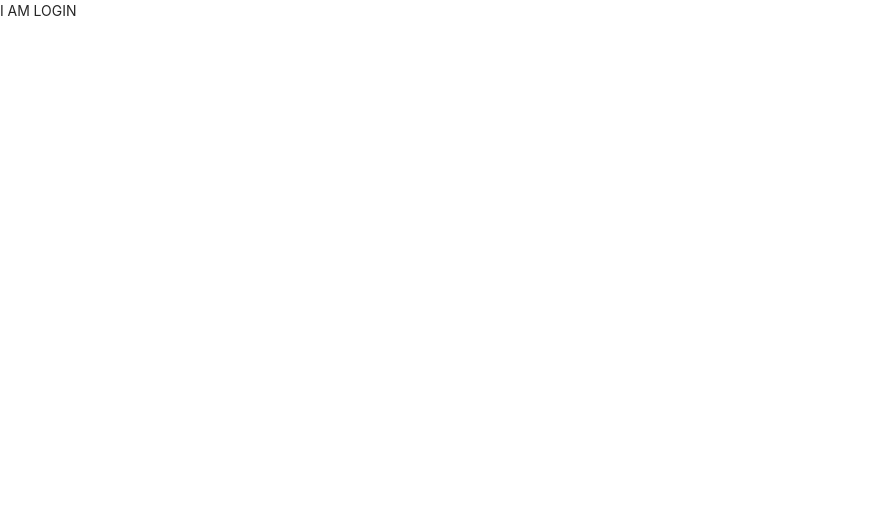
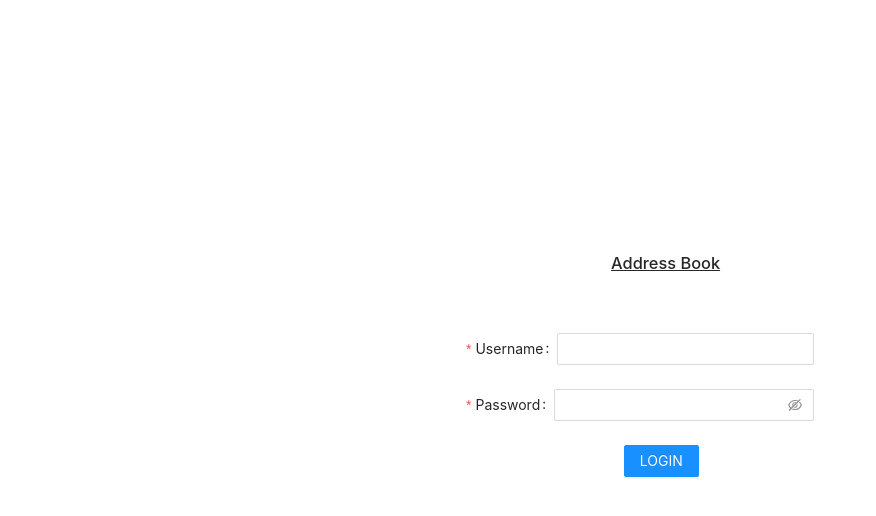
Before and after one commit to DhirajB7/AddressBook, a React (Create React App) app: page / in a window 1280 px wide. Shown: the top 516 px of the page, without its empty margins (0-876 px from the left). Built offline with nearby package versions, Linux system fonts and the light colour scheme.

Commit message:
login v1

```diff
--- a/src/App.css
+++ b/src/App.css
@@ -3,14 +3,22 @@ html, body, #root, #root>div {
   }
 
 
-.not-found-container{
+.one-data-container{
     height: 100%;
     display: flex;
+    flex-direction: column;
     justify-content: center;
     align-items: center;
 }
 
-.not-found-container > div{
+.login-heading{
+    position: relative;
+    bottom: 6%;
+    left: 2%;
+    text-decoration: underline;
+}
+
+#not-found-container > div{
     font-size: large;
     text-align: center;
 }
--- a/src/pages/login/Login.jsx
+++ b/src/pages/login/Login.jsx
@@ -1,11 +1,78 @@
-import React from 'react'
+import React from "react";
+import "antd/dist/antd.css";
+import { Form, Input, Button } from "antd";
 
 const Login = () => {
-    return (
-        <div>
-            I AM LOGIN
-        </div>
-    )
-}
+  const onFinish = (values) => {
+    console.log("Success:", values);
+  };
 
-export default Login
+  const onFinishFailed = (errorInfo) => {
+    console.log("Failed:", errorInfo);
+  };
+  return (
+    <div className="one-data-container">
+
+        <h3 className="login-heading">Address Book</h3>
+
+      <div id="login-container">
+        <Form
+          name="basic"
+          labelCol={{
+            span: 32,
+          }}
+          wrapperCol={{
+            span: 0,
+          }}
+          onFinish={onFinish}
+          onFinishFailed={onFinishFailed}
+          autoComplete="off"
+        >
+          <Form.Item
+            label="Username"
+            name="username"
+            rules={[
+              {
+                required: true,
+                message: "Please input your username!",
+              },
+            ]}
+          >
+            <Input />
+          </Form.Item>
+
+          <Form.Item
+            label="Password"
+            name="password"
+            rules={[
+              {
+                required: true,
+                message: "Please input your password!",
+              },
+            ]}
+          >
+            <Input.Password />
+          </Form.Item>
+
+          <Form.Item
+            wrapperCol={{
+              offset: 8,
+              span: 32,
+            }}
+            style={{ paddingLeft: "18%" }}
+          >
+            <Button
+              type="primary"
+              htmlType="submit"
+              style={{ textAlign: "center" }}
+            >
+              LOGIN
+            </Button>
+          </Form.Item>
+        </Form>
+      </div>
+    </div>
+  );
+};
+
+export default Login;
--- a/src/pages/notFound/NotFound.jsx
+++ b/src/pages/notFound/NotFound.jsx
@@ -8,7 +8,7 @@ const NotFound = () => {
     let navigate = useNavigate();
 
     return (
-        <div className="not-found-container">
+        <div className="one-data-container" id="not-found-container">
         <Result
         status="404"
         title="The page you visited does not exist."
```
